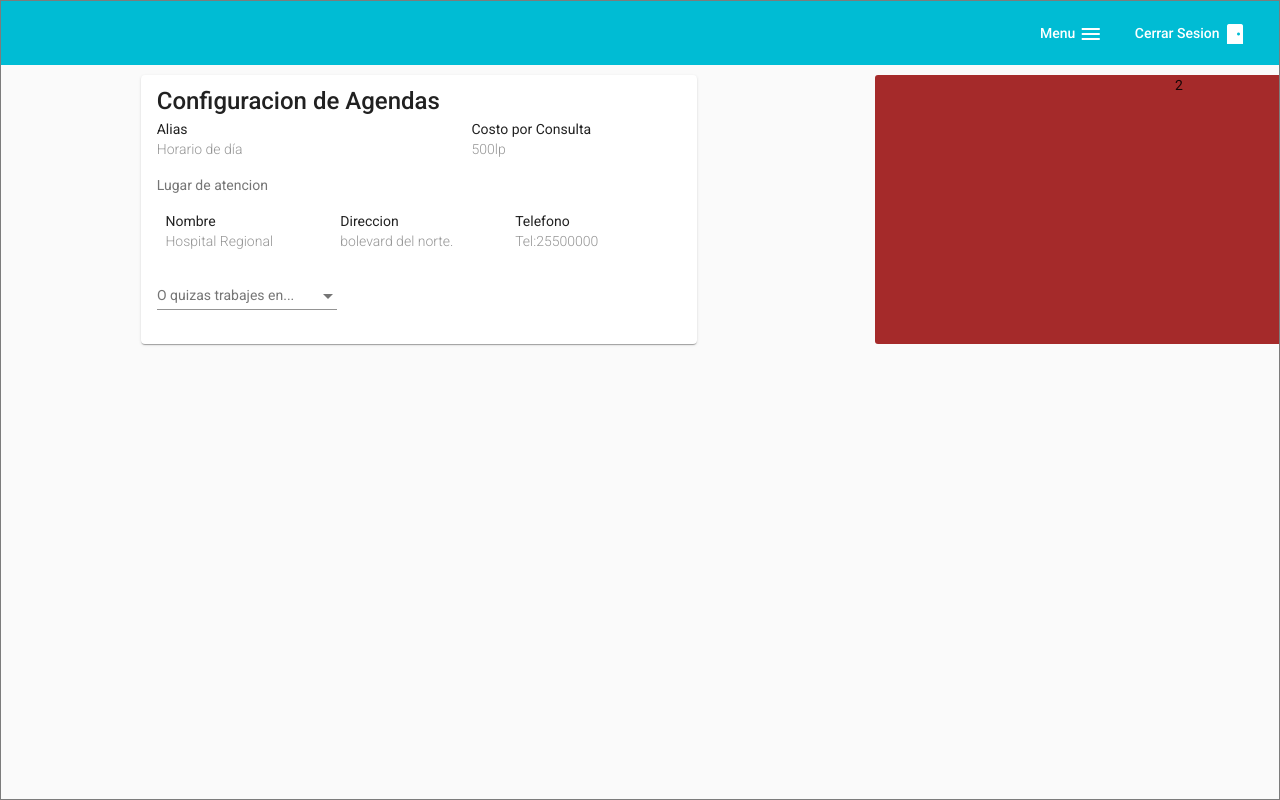
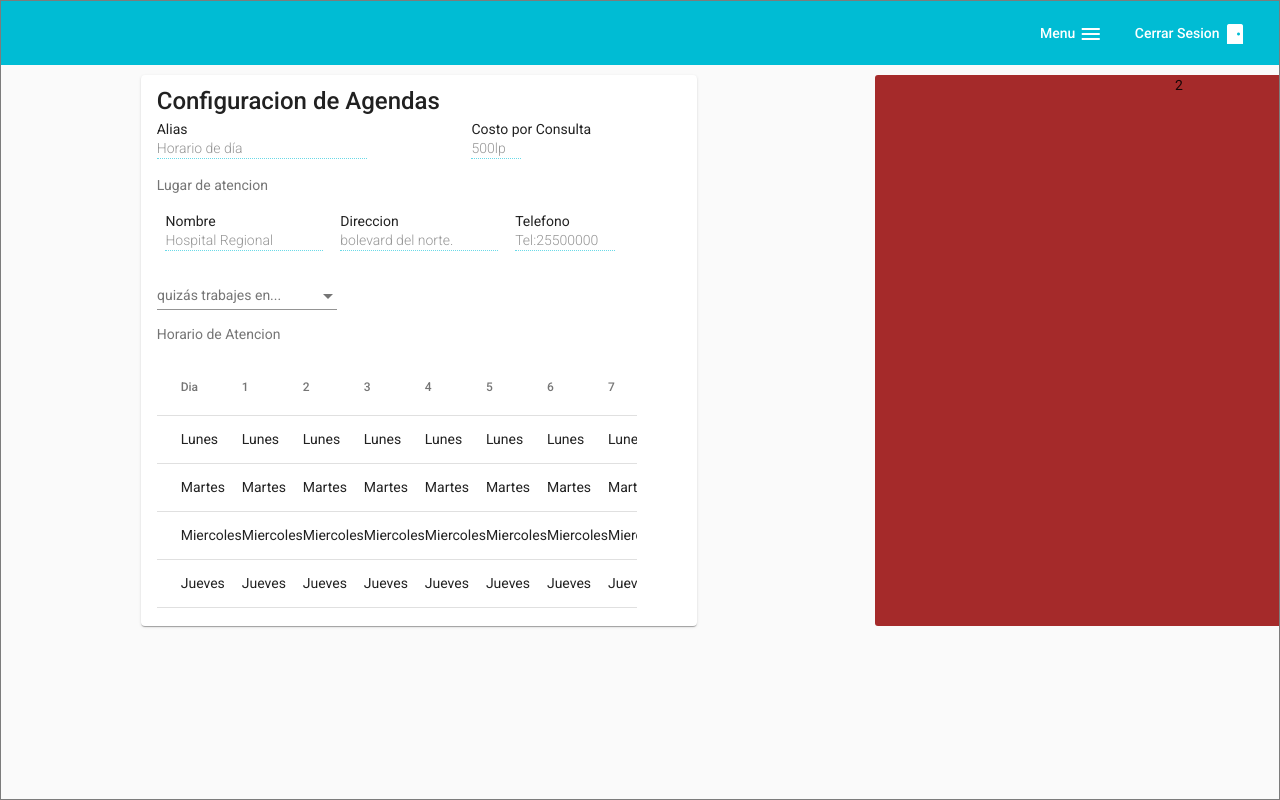
Before and after one commit to MasterTechHn/midoctor-app, an Angular app: page /med-portal/agenda/config in a window 1280 px wide. Built offline with nearby package versions, Linux system fonts and the light colour scheme.

Commit message:
-new material components. -dynamic table to print schedule availability.

```diff
--- a/src/app/app-medportal/agenda/agenda-configuration/agenda-configuration.component.css
+++ b/src/app/app-medportal/agenda/agenda-configuration/agenda-configuration.component.css
@@ -21,4 +21,16 @@
 
 input {
   font-weight: lighter;
+  border-bottom: dotted 1px #69d9e7;
 }
+
+.workdays-container {
+    max-width: 480px;
+    height: 250px;
+    overflow-y: scroll;
+}
+
+/* .day-container {
+  max-width: 50px;
+  background-color: rgb(147, 147, 147);
+} */
--- a/src/app/app-medportal/agenda/agenda-configuration/agenda-configuration.component.html
+++ b/src/app/app-medportal/agenda/agenda-configuration/agenda-configuration.component.html
@@ -29,16 +29,16 @@
           </div>
 
           <div fxFlex="30">
-            <mat-label>Telefono</mat-label>
-            <br/>
-            <input matInput type="tel" placeholder="Tel:25500000">
+              <mat-label>Telefono</mat-label>
+              <br/>
+              <input matInput type="tel" placeholder="Tel:25500000">
           </div>
          </div>
 
          <br/>
-         <div fxLayout="row" fxLayoutAlign="start">
+         <div fxLayout="row" fxLayoutAlign="start start">
             <mat-form-field>
-               <mat-label>O quizas trabajes en...</mat-label>
+               <mat-label>quizás trabajes en...</mat-label>
                <mat-select [disabled]="places.length == 0">
                 <mat-option
                   *ngFor="let place of places"
@@ -47,7 +47,29 @@
                 </mat-option>
                </mat-select>
             </mat-form-field>
+         </div>
 
+         <mat-card-subtitle>Horario de Atencion</mat-card-subtitle>
+         <div fxLayout="row" fxLayoutAlign="start">
+           <div>
+            <div fxLayout="row">
+              <div class="workdays-container">
+                <table mat-table [dataSource]="dataSource">
+                  <ng-container matColumnDef="{{col}}" *ngFor="let col of displayedColumns">
+                    <th mat-header-cell *matHeaderCellDef>
+                      {{col}}
+                    </th>
+                    <td mat-cell *matCellDef="let element">
+                        <mat-label>{{element.label}}</mat-label>
+                    </td>
+                  </ng-container>
+                  <tr mat-header-row *matHeaderRowDef="displayedColumns"></tr>
+                  <tr mat-row *matRowDef="let row; columns: displayedColumns;"></tr>
+                </table>
+              </div>
+            </div>
+             <!-- <mat-slide-toggle [(ngModel)]="isChecked">Slide Toggle Checked: {{isChecked}}</mat-slide-toggle> -->
+           </div>
          </div>
 
        </mat-card-content>
--- a/src/app/app-medportal/agenda/agenda-configuration/agenda-configuration.component.ts
+++ b/src/app/app-medportal/agenda/agenda-configuration/agenda-configuration.component.ts
@@ -1,4 +1,39 @@
 import { Component, OnInit } from '@angular/core';
+
+
+export interface AvailableDay {
+  day: String,
+  label: String,
+  value: Boolean,
+  shift: [Number]
+};
+
+export interface Agenda {
+  consultingRoomValidate: Boolean,
+  doctor: String,
+  intervalTime: Number,
+  m: [Number],
+  t: [Number],
+  w: [Number],
+  r: [Number],
+  f: [Number],
+  s: [Number],
+  u: [Number],
+  place: {
+    name: String,
+    address: String
+  }
+}
+
+const WORKSDAY_DATA: AvailableDay[] = [
+  { day: 'm', label: 'Lunes', value: false , shift: [1] },
+  { day: 't', label: 'Martes', value: false, shift: [1] },
+  { day: 'w', label: 'Miercoles', value: false, shift: [1] },
+  { day: 'r', label: 'Jueves', value: false, shift: [1] },
+  { day: 'f', label: 'Viernes', value: false, shift: [1] },
+  { day: 's', label: 'Sabado', value: false, shift: [1] },
+  { day: 'u', label: 'Domingo', value: false, shift: [1] }
+];
 
 @Component({
   selector: 'app-agenda-configuration',
@@ -7,14 +42,29 @@ import { Component, OnInit } from '@angular/core';
 })
 export class AgendaConfigurationComponent implements OnInit {
 
+  displayedColumns = ['Dia',
+    '1','2','3','4','5','6','7','8','9','10','11','12','13','14','15','16','17','18','19','20','21','22','23','24'];
+  dataSource: AvailableDay[] = [];
+
   places = [
-    {name: 'Hospital Mario Catarino Rivas', address: 'bolevard plaza pedregal.', phone: 25505005},
-    {name: 'Istituto Hondureño de Seguridad Social', address: 'bolevard del norte.', phone: 25543987 }
+    { name: 'Hospital Mario Catarino Rivas', address: 'bolevard plaza pedregal.', phone: 25505005 },
+    { name: 'Istituto Hondureño de Seguridad Social', address: 'bolevard del norte.', phone: 25543987 }
   ];
 
   constructor() { }
 
   ngOnInit(): void {
+    WORKSDAY_DATA.forEach(availableDay => {
+      for (let i = 2; i <= 24; i++) {
+        availableDay.shift.push(i);
+      }
+    });
+
+    this.dataSource = WORKSDAY_DATA;
+  }
+
+  addHouronClick(): void{
+
   }
 
 }
```
Also changed, not shown: src/app/modules/app-material.module.ts (+11 -2 lines).
